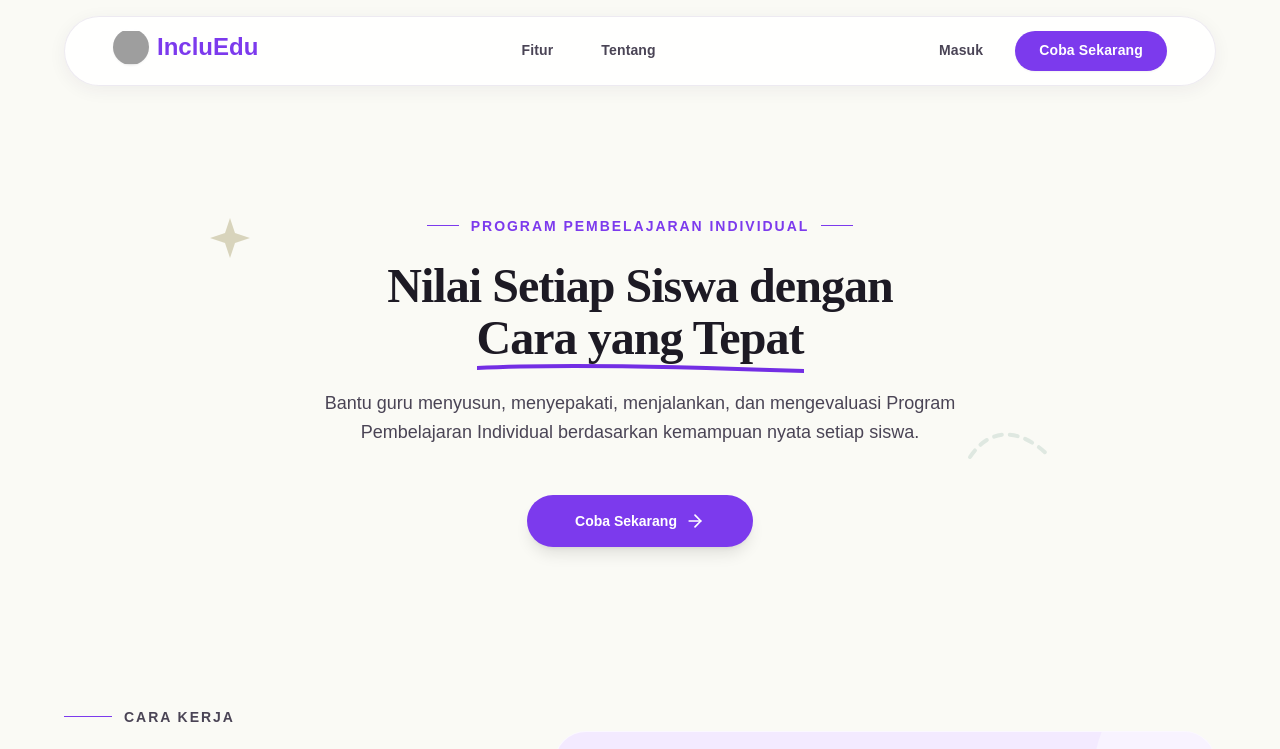
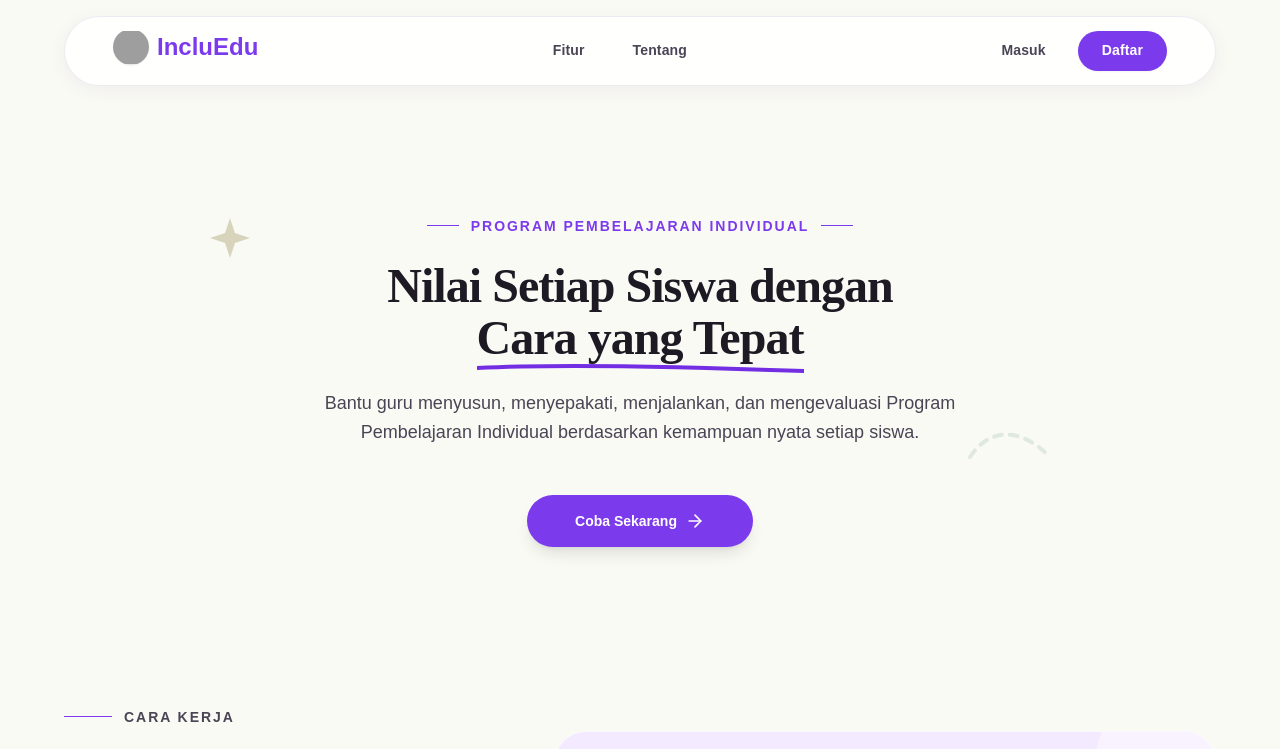
Before and after one commit to mifdev0/incluEdu, a Next.js app: page / in a window 1280 px wide. Shown: the top 749 px of the page. Built offline with nearby package versions, Linux system fonts and the light colour scheme; no server answers; grey boxes are pictures that could not be loaded.

Commit message:
Landing: navbar ganti 'Coba Sekarang' jadi 'Daftar'

```diff
--- a/src/app/page.tsx
+++ b/src/app/page.tsx
@@ -16,7 +16,7 @@
             <a href="/login" className="px-3 sm:px-5 py-2.5 rounded-full font-label-md text-label-md text-on-surface-variant hover:text-primary transition-colors">Masuk</a>
             <a href="/register" className="bg-primary hover:scale-105 active:scale-95 transition-all text-on-primary px-4 sm:px-gutter py-2.5 rounded-full font-label-md text-label-md shadow-sm inline-block whitespace-nowrap">
               <span className="sm:hidden">Daftar</span>
-              <span className="hidden sm:inline">Coba Sekarang</span>
+              <span className="hidden sm:inline">Daftar</span>
             </a>
           </div>
         </nav>
```
